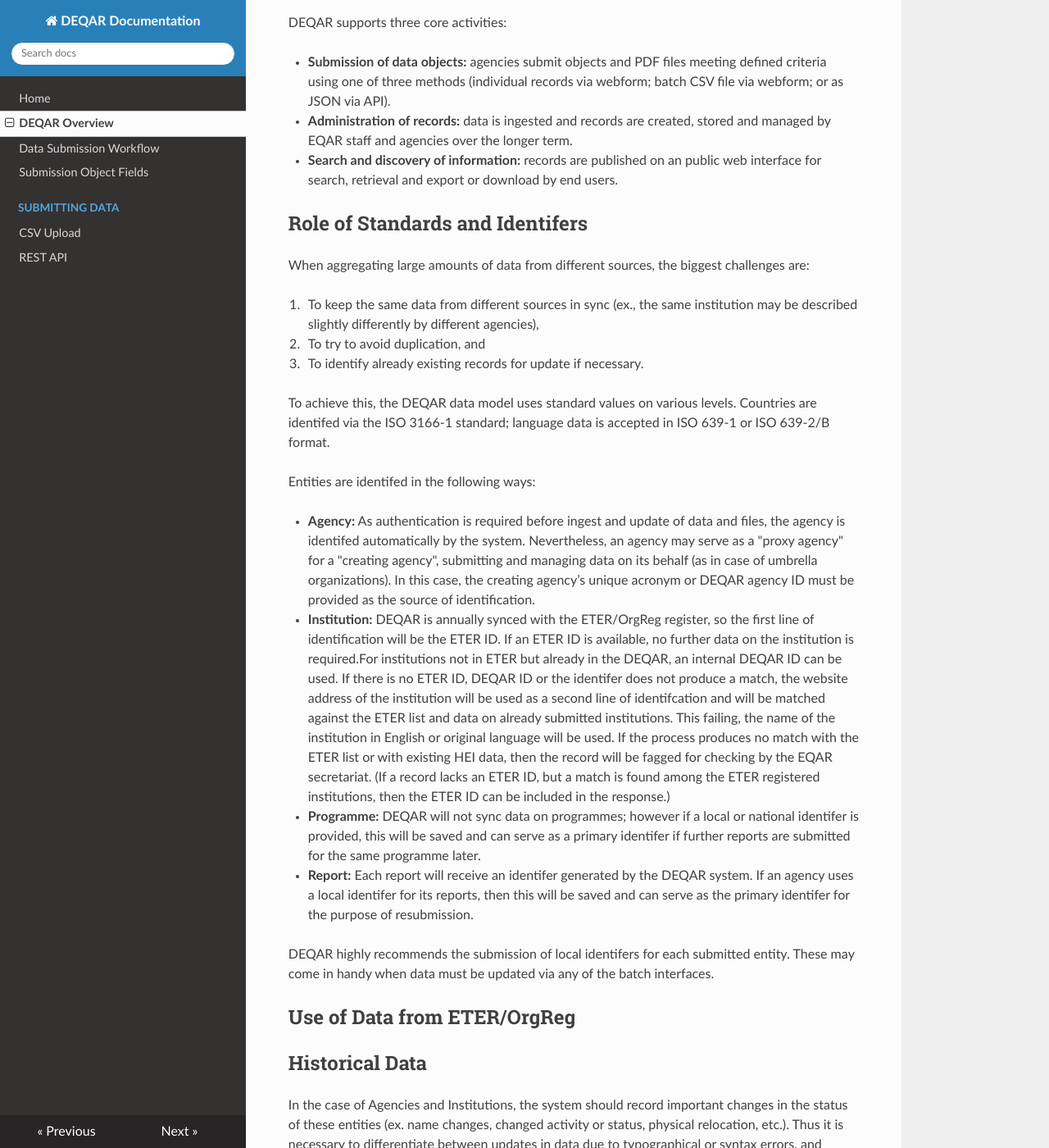
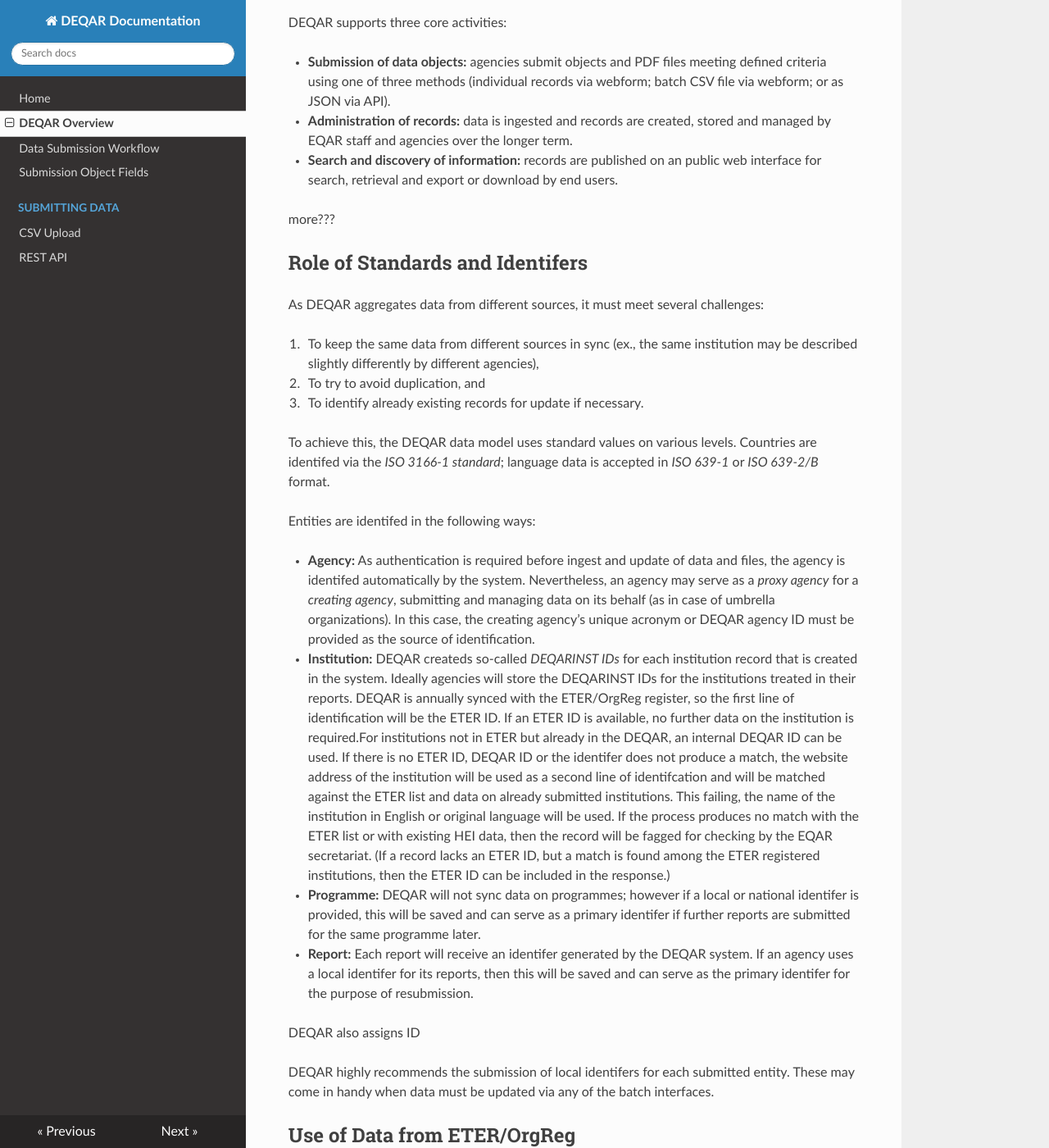
Before and after one commit to EQAR/deqar-docs, an MkDocs documentation site: the page built from docs/DEQAR_overview.md, in a window 1280 px wide and 1400 px high, scrolled down 688 px. Shown: the whole window at 82% size. Built offline with MkDocs 1.6.1, drawn with Linux system fonts in a browser that asks for light colours; nearby versions of some CDN libraries; old or Windows-style settings are respelled for this version of MkDocs.

Commit message:
Update DEQAR_overview.md

```diff
--- a/docs/DEQAR_overview.md
+++ b/docs/DEQAR_overview.md
@@ -18,27 +18,32 @@
 - **Administration of records:** data is ingested and records are created, stored and managed by EQAR staff and agencies over the longer term.
 - **Search and discovery of information:** records are published on an public web interface for search, retrieval and export or download by end users.
 
+more???
+
 Role of Standards and Identifers
 --------------------------------
 
-When aggregating large amounts of data from different sources, the biggest challenges are:
+As DEQAR aggregates data from different sources, it must meet several challenges:
 
 1. To keep the same data from different sources in sync (ex., the same institution may be described slightly differently by different agencies),
 2. To try to avoid duplication, and
 3. To identify already existing records for update if necessary.
 
-To achieve this, the DEQAR data model uses standard values on various levels. Countries are identifed via the ISO 3166-1 standard; language data is accepted in ISO 639-1 or ISO 639-2/B format.
+To achieve this, the DEQAR data model uses standard values on various levels. Countries are identifed via the *ISO 3166-1 standard*; language data is accepted in *ISO 639-1* or *ISO 639-2/B* format.
 
 Entities are identifed in the following ways:
 
-- **Agency:** As authentication is required before ingest and update of data and files, the agency is identifed automatically by the system. Nevertheless, an agency may serve as a "proxy agency" for a "creating agency", submitting and managing data on its behalf (as in case of umbrella organizations). In this case, the creating agency’s unique acronym or DEQAR agency ID must be provided as the source of identification.
+- **Agency:** As authentication is required before ingest and update of data and files, the agency is identifed automatically by the system. Nevertheless, an agency may serve as a *proxy agency* for a *creating agency*, submitting and managing data on its behalf (as in case of umbrella organizations). In this case, the creating agency’s unique acronym or DEQAR agency ID must be provided as the source of identification.
 
-- **Institution:** DEQAR is annually synced with the ETER/OrgReg register, so the first line of identification will be the ETER ID. If an ETER ID is available, no further data on the institution is required.For institutions not in ETER but already in the DEQAR, an internal DEQAR ID can be used.
+- **Institution:** DEQAR createds so-called *DEQARINST IDs* for each institution record that is created in the system. Ideally agencies will store the DEQARINST IDs for the institutions treated in their reports.
+DEQAR is annually synced with the ETER/OrgReg register, so the first line of identification will be the ETER ID. If an ETER ID is available, no further data on the institution is required.For institutions not in ETER but already in the DEQAR, an internal DEQAR ID can be used.
 If there is no ETER ID, DEQAR ID or the identifer does not produce a match, the website address of the institution will be used as a second line of identifcation and will be matched against the ETER list and data on already submitted institutions. This failing, the name of the institution in English or original language will be used. If the process produces no match with the ETER list or with existing HEI data, then the record will be fagged for checking by the EQAR secretariat. (If a record lacks an ETER ID, but a match is found among the ETER registered institutions, then the ETER ID can be included in the response.)
 
 - **Programme:** DEQAR will not sync data on programmes; however if a local or national identifer is provided, this will be saved and can serve as a primary identifer if further reports are submitted for the same programme later.
 
 - **Report:** Each report will receive an identifer generated by the DEQAR system. If an agency uses a local identifer for its reports, then this will be saved and can serve as the primary identifer for the purpose of resubmission.
+
+DEQAR also assigns ID
 
 DEQAR highly recommends the submission of local identifers for each submitted entity. These may come in handy when data must be updated via any of the batch
 interfaces.
```
